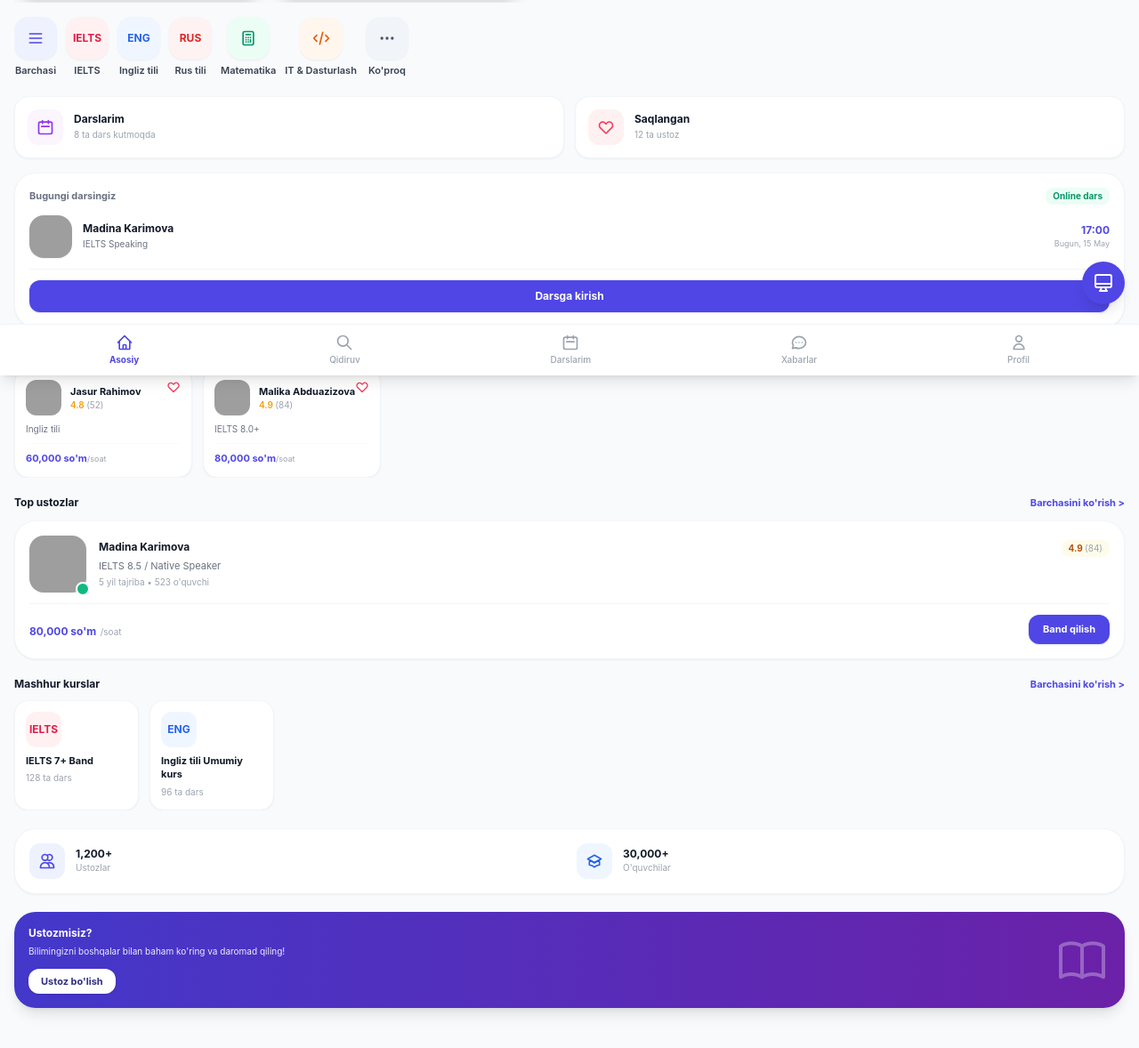
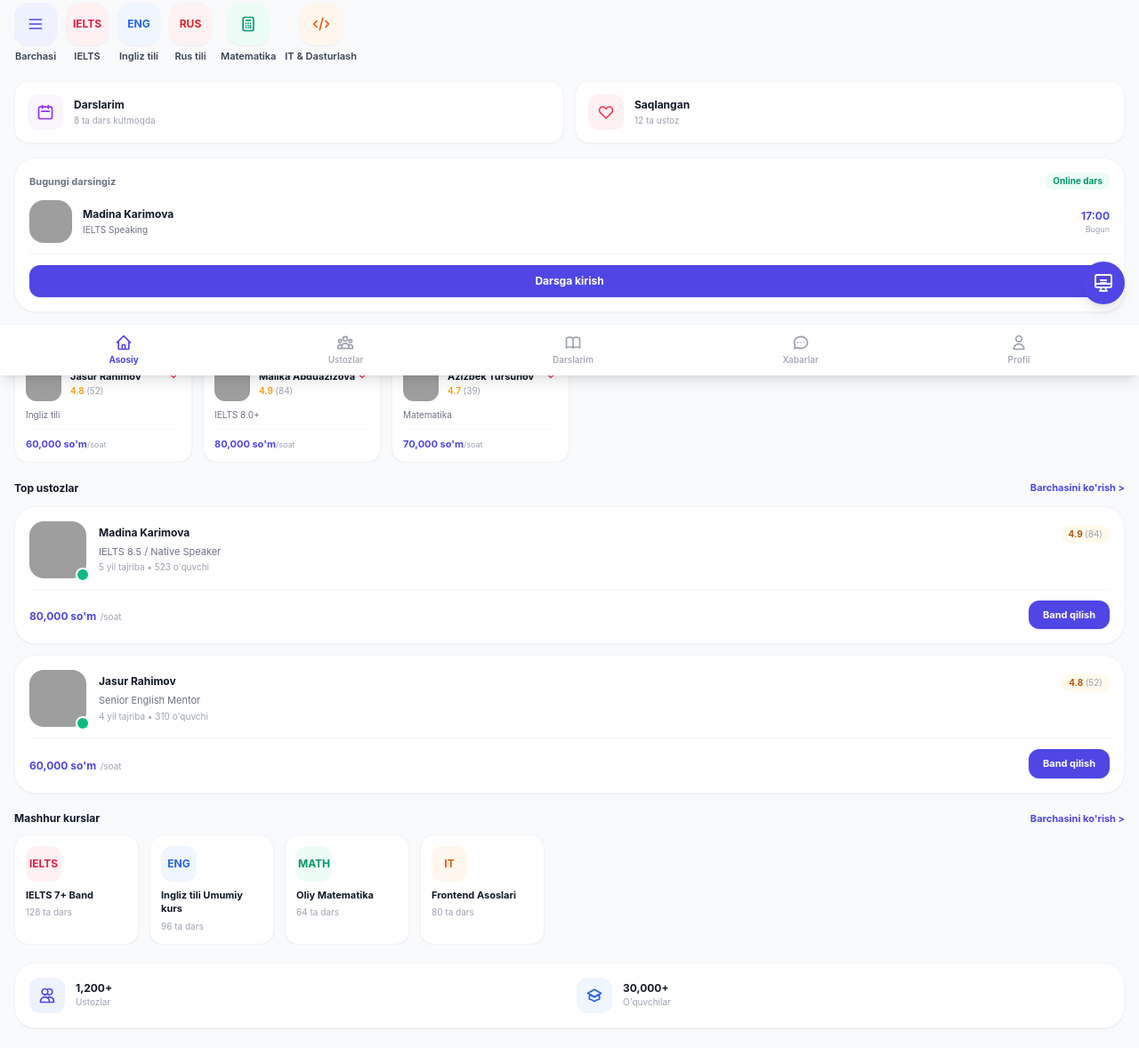
Before and after one commit to Ibrohim-dev17/Star-Treding, a plain HTML site: page index.html in a window 1280 px wide. Shown: the part 378-1556 px from the top of the page at 89% size. Drawn offline with nearby package versions, Linux system fonts and the light colour scheme; grey boxes are pictures that could not be loaded; a script that the page names is missing.

Commit message:
Update index.html

```diff
--- a/index.html
+++ b/index.html
@@ -50,15 +50,16 @@
         </div>
     </header>
 
-    <!-- Salomlashish va Balans -->
+    <!-- Balans va Foydalanuvchi -->
     <div class="px-4 mt-4 flex justify-between items-center">
         <div>
-            <p class="text-[11px] text-gray-400 font-medium">Xush kelibsiz</p>
-            <h1 id="username" class="text-xl font-bold tracking-tight text-gray-900">Alisher</h1>
+            <h1 id="username" class="text-xl font-bold tracking-tight text-gray-900">Jackson</h1>
             <p class="text-[11px] text-gray-500 mt-0.5">Bugun nimani o'rganamiz?</p>
         </div>
         <a href="cabinet.html" onclick="hapticClick()" class="interactive flex items-center gap-2 bg-slate-50 border border-slate-100 px-3 py-2 rounded-2xl shadow-sm">
-            <svg class="w-4 h-4 text-blue-500" fill="none" stroke="currentColor" stroke-width="2" viewBox="0 0 24 24"><path stroke-linecap="round" stroke-linejoin="round" d="M12 2l3.09 6.26L22 9.27l-5 4.87 1.18 6.88L12 17.77l-6.18 3.25L7 14.14 2 9.27l6.91-1.01L12 2z"></path></svg>
+            <div class="w-7 h-7 rounded-xl bg-blue-50 text-blue-600 flex items-center justify-center">
+                <svg class="w-4 h-4" fill="none" stroke="currentColor" stroke-width="2" viewBox="0 0 24 24"><path stroke-linecap="round" stroke-linejoin="round" d="M3 10h18M7 15h1m4 0h1m-7 4h12a3 3 0 003-3V8a3 3 0 00-3-3H6a3 3 0 00-3 3v8a3 3 0 003 3z"></path></svg>
+            </div>
             <div class="text-left">
                 <p class="text-[11px] font-bold text-gray-900">120,000 so'm</p>
             </div>
@@ -66,20 +67,17 @@
         </a>
     </div>
 
-    <!-- Qidiruv paneli -->
+    <!-- Qidiruv paneli (Mikrofonsiz) -->
     <div class="px-4 mt-3">
         <div class="relative flex items-center">
             <input type="text" id="search-input" placeholder="Ustoz, fan yoki mavzu qidiring..."
-                class="w-full bg-slate-100/80 border-none rounded-2xl px-4 py-3 pl-10 pr-20 text-xs text-gray-800 focus:outline-none focus:ring-2 focus:ring-blue-500/30 transition-all">
+                class="w-full bg-slate-100/80 border-none rounded-2xl px-4 py-3 pl-10 pr-12 text-xs text-gray-800 focus:outline-none focus:ring-2 focus:ring-blue-500/30 transition-all">
             <span class="absolute left-3.5 text-gray-400">
                 <svg class="w-4 h-4" fill="none" stroke="currentColor" stroke-width="2" viewBox="0 0 24 24"><path stroke-linecap="round" stroke-linejoin="round" d="M21 21l-6-6m2-5a7 7 0 11-14 0 7 7 0 0114 0z"></path></svg>
             </span>
             <div class="absolute right-3 flex items-center gap-1.5 text-gray-400">
                 <button class="p-1.5 hover:text-blue-600 transition">
                     <svg class="w-4 h-4" fill="none" stroke="currentColor" stroke-width="2" viewBox="0 0 24 24"><path stroke-linecap="round" stroke-linejoin="round" d="M10.325 4.317c.426-1.756 2.924-1.756 3.35 0a1.724 1.724 0 002.573 1.066c1.543-.94 3.31.826 2.37 2.37a1.724 1.724 0 001.065 2.572c1.756.426 1.756 2.924 0 3.35a1.724 1.724 0 00-1.066 2.573c.94 1.543-.826 3.31-2.37 2.37a1.724 1.724 0 00-2.572 1.065c-.426 1.756-2.924 1.756-3.35 0a1.724 1.724 0 00-2.573-1.066c-1.543.94-3.31-.826-2.37-2.37a1.724 1.724 0 00-1.065-2.572c-1.756-.426-1.756-2.924 0-3.35a1.724 1.724 0 001.066-2.573c-.94-1.543.826-3.31 2.37-2.37.996.608 2.296.07 2.572-1.065z"></path><path stroke-linecap="round" stroke-linejoin="round" d="M15 12a3 3 0 11-6 0 3 3 0 016 0z"></path></svg>
-                </button>
-                <button class="bg-indigo-600 text-white p-2 rounded-xl text-xs hover:bg-indigo-700 transition">
-                    <svg class="w-3.5 h-3.5" fill="none" stroke="currentColor" stroke-width="2" viewBox="0 0 24 24"><path stroke-linecap="round" stroke-linejoin="round" d="M19 11a7 7 0 01-7 7m0 0a7 7 0 01-7-7m7 7v4m0 0H8m4 0h4m-4-8a3 3 0 01-3-3V5a3 3 0 116 0v6a3 3 0 01-3 3z"></path></svg>
                 </button>
             </div>
         </div>
@@ -95,9 +93,6 @@
                     <p class="text-[11px] opacity-90 mt-0.5 leading-relaxed">Istalgan ustoz bilan sinov darsini yarim narxda o'ting.</p>
                     <button class="mt-3 bg-white text-blue-600 text-[11px] font-bold px-4 py-1.5 rounded-xl shadow">Batafsil</button>
                 </div>
-                <div class="absolute -right-4 -bottom-4 text-7xl opacity-20">
-                    <svg class="w-24 h-24" fill="none" stroke="currentColor" stroke-width="1.5" viewBox="0 0 24 24"><path stroke-linecap="round" stroke-linejoin="round" d="M20 7l-8-4-8 4m16 0l-8 4m8-4v10l-8 4m0-10L4 7m8 4v10M4 7v10l8 4"></path></svg>
-                </div>
             </div>
             <div class="flex-shrink-0 w-[280px] bg-gradient-to-r from-emerald-600 to-teal-700 rounded-3xl p-4 text-white shadow-lg relative overflow-hidden">
                 <div class="relative z-10">
@@ -106,14 +101,11 @@
                     <p class="text-[11px] opacity-90 mt-0.5 leading-relaxed">Har bir do'stingizga 10,000 so'm bonus bering.</p>
                     <button class="mt-3 bg-white text-emerald-700 text-[11px] font-bold px-4 py-1.5 rounded-xl shadow">Batafsil</button>
                 </div>
-                <div class="absolute -right-4 -bottom-4 text-7xl opacity-20">
-                    <svg class="w-24 h-24" fill="none" stroke="currentColor" stroke-width="1.5" viewBox="0 0 24 24"><path stroke-linecap="round" stroke-linejoin="round" d="M17 20h5v-2a3 3 0 00-5.356-1.857M17 20H7m10 0v-2c0-.656-.126-1.283-.356-1.857M7 20H2v-2a3 3 0 015.356-1.857M7 20v-2c0-.656.126-1.283.356-1.857m0 0a5.002 5.002 0 019.288 0M15 7a3 3 0 11-6 0 3 3 0 016 0zm6 3a2 2 0 11-4 0 2 2 0 014 0zM7 10a2 2 0 11-4 0 2 2 0 014 0z"></path></svg>
-                </div>
             </div>
         </div>
     </div>
 
-    <!-- Kategoriyalar (Bitta qatorda horizontal scroll) -->
+    <!-- Kategoriyalar -->
     <div class="px-4 mt-4">
         <div class="flex items-center gap-2.5 overflow-x-auto no-scrollbar pb-1">
             <div class="flex-shrink-0 flex flex-col items-center">
@@ -145,12 +137,6 @@
                     <svg class="w-5 h-5" fill="none" stroke="currentColor" stroke-width="2" viewBox="0 0 24 24"><path stroke-linecap="round" stroke-linejoin="round" d="M10 20l4-16m4 4l4 4-4 4M6 16l-4-4 4-4"></path></svg>
                 </div>
                 <span class="text-[11px] font-semibold text-gray-700 mt-1">IT & Dasturlash</span>
-            </div>
-            <div class="flex-shrink-0 flex flex-col items-center">
-                <div class="w-12 h-12 rounded-2xl bg-slate-100 text-slate-600 flex items-center justify-center shadow-sm">
-                    <svg class="w-5 h-5" fill="none" stroke="currentColor" stroke-width="2" viewBox="0 0 24 24"><path stroke-linecap="round" stroke-linejoin="round" d="M5 12h.01M12 12h.01M19 12h.01M6 12a1 1 0 11-2 0 1 1 0 012 0zm7 0a1 1 0 11-2 0 1 1 0 012 0zm7 0a1 1 0 11-2 0 1 1 0 012 0z"></path></svg>
-                </div>
-                <span class="text-[11px] font-semibold text-gray-700 mt-1">Ko'proq</span>
             </div>
         </div>
     </div>
@@ -196,7 +182,7 @@
                 </div>
                 <div class="text-right">
                     <p class="text-xs font-bold text-indigo-600">17:00</p>
-                    <p class="text-[9px] text-gray-400">Bugun, 15 May</p>
+                    <p class="text-[9px] text-gray-400">Bugun</p>
                 </div>
             </div>
             <div class="mt-3 pt-3 border-t border-slate-100 flex justify-between items-center">
@@ -205,10 +191,10 @@
         </div>
     </div>
 
-    <!-- AI tavsiyalari -->
+    <!-- EduPrime tavsiya qiladi (Kengaytirilgan) -->
     <div class="mt-5">
         <div class="px-4 flex justify-between items-center mb-2.5">
-            <h3 class="text-xs font-bold text-gray-900">AI siz uchun tavsiya qildi</h3>
+            <h3 class="text-xs font-bold text-gray-900">EduPrime tavsiya qiladi</h3>
             <a href="#" class="text-[11px] font-bold text-indigo-600">Barchasini ko'rish &gt;</a>
         </div>
         <div class="flex gap-3 px-4 overflow-x-auto no-scrollbar">
@@ -219,7 +205,7 @@
                 <div class="flex items-center gap-2.5">
                     <img src="https://images.unsplash.com/photo-1507003211169-0a1dd7228f2d?w=100" class="w-10 h-10 rounded-xl object-cover">
                     <div>
-                        <h4 class="text-[11px] font-bold text-gray-900 flex items-center gap-1">Jasur Rahimov</h4>
+                        <h4 class="text-[11px] font-bold text-gray-900">Jasur Rahimov</h4>
                         <p class="text-[10px] text-amber-500 font-semibold">4.8 <span class="text-gray-400 font-normal">(52)</span></p>
                     </div>
                 </div>
@@ -235,7 +221,7 @@
                 <div class="flex items-center gap-2.5">
                     <img src="https://images.unsplash.com/photo-1573496359142-b8d87734a5a2?w=100" class="w-10 h-10 rounded-xl object-cover">
                     <div>
-                        <h4 class="text-[11px] font-bold text-gray-900 flex items-center gap-1">Malika Abduazizova</h4>
+                        <h4 class="text-[11px] font-bold text-gray-900">Malika Abduazizova</h4>
                         <p class="text-[10px] text-amber-500 font-semibold">4.9 <span class="text-gray-400 font-normal">(84)</span></p>
                     </div>
                 </div>
@@ -244,10 +230,26 @@
                     <span class="text-[11px] font-bold text-indigo-600">80,000 so'm<span class="text-[9px] text-gray-400 font-normal">/soat</span></span>
                 </div>
             </div>
+            <div class="flex-shrink-0 w-[200px] bg-white p-3 rounded-2xl border border-slate-100 shadow-sm relative">
+                <button class="absolute top-3 right-3 text-rose-500 hover:scale-110 transition">
+                    <svg class="w-4 h-4" fill="none" stroke="currentColor" stroke-width="2" viewBox="0 0 24 24"><path stroke-linecap="round" stroke-linejoin="round" d="M4.318 6.318a4.5 4.5 0 000 6.364L12 20.364l7.682-7.682a4.5 4.5 0 00-6.364-6.364L12 7.636l-1.318-1.318a4.5 4.5 0 00-6.364 0z"></path></svg>
+                </button>
+                <div class="flex items-center gap-2.5">
+                    <img src="https://images.unsplash.com/photo-1500648767791-00dcc994a43e?w=100" class="w-10 h-10 rounded-xl object-cover">
+                    <div>
+                        <h4 class="text-[11px] font-bold text-gray-900">Azizbek Tursunov</h4>
+                        <p class="text-[10px] text-amber-500 font-semibold">4.7 <span class="text-gray-400 font-normal">(39)</span></p>
+                    </div>
+                </div>
+                <p class="text-[10px] text-gray-500 mt-2">Matematika</p>
+                <div class="mt-2 pt-2 border-t border-slate-50 flex justify-between items-center">
+                    <span class="text-[11px] font-bold text-indigo-600">70,000 so'm<span class="text-[9px] text-gray-400 font-normal">/soat</span></span>
+                </div>
+            </div>
         </div>
     </div>
 
-    <!-- Top ustozlar -->
+    <!-- Top ustozlar (Ko'paytirilgan) -->
     <div class="mt-5 px-4">
         <div class="flex justify-between items-center mb-3">
             <h3 class="text-xs font-bold text-gray-900">Top ustozlar</h3>
@@ -277,10 +279,34 @@
                     <a href="teacher.html" class="interactive bg-indigo-600 hover:bg-indigo-700 text-white text-[11px] px-4 py-2 rounded-xl font-bold shadow-sm shadow-indigo-500/20">Band qilish</a>
                 </div>
             </div>
+
+            <div class="bg-white p-4 rounded-3xl border border-slate-100 shadow-sm">
+                <div class="flex items-center gap-3.5">
+                    <div class="relative">
+                        <img src="https://images.unsplash.com/photo-1507003211169-0a1dd7228f2d?w=150" class="w-16 h-16 rounded-2xl object-cover shadow-sm">
+                        <span class="absolute -bottom-1 -right-1 bg-emerald-500 w-4 h-4 rounded-full border-2 border-white"></span>
+                    </div>
+                    <div class="flex-1">
+                        <div class="flex justify-between items-start">
+                            <h3 class="font-bold text-xs text-gray-900">Jasur Rahimov</h3>
+                            <span class="text-[10px] font-bold text-amber-700 bg-amber-50 px-2 py-0.5 rounded-lg">4.8 <span class="text-gray-400 font-normal">(52)</span></span>
+                        </div>
+                        <p class="text-[11px] text-gray-500 mt-0.5">Senior English Mentor</p>
+                        <p class="text-[10px] text-gray-400 mt-0.5">4 yil tajriba • 310 o'quvchi</p>
+                    </div>
+                </div>
+                <div class="mt-3 pt-3 border-t border-slate-100 flex justify-between items-center">
+                    <div>
+                        <span class="text-xs font-bold text-indigo-600">60,000 so'm</span>
+                        <span class="text-[10px] text-gray-400">/soat</span>
+                    </div>
+                    <a href="teacher.html" class="interactive bg-indigo-600 hover:bg-indigo-700 text-white text-[11px] px-4 py-2 rounded-xl font-bold shadow-sm shadow-indigo-500/20">Band qilish</a>
+                </div>
+            </div>
         </div>
     </div>
 
-    <!-- Mashhur kurslar -->
+    <!-- Mashhur kurslar (Ko'paytirilgan) -->
     <div class="mt-5">
         <div class="px-4 flex justify-between items-center mb-2.5">
             <h3 class="text-xs font-bold text-gray-900">Mashhur kurslar</h3>
@@ -296,6 +322,16 @@
                 <div class="w-10 h-10 rounded-xl bg-blue-50 text-blue-600 flex items-center justify-center font-bold text-xs mb-2">ENG</div>
                 <h4 class="text-[11px] font-bold text-gray-900 leading-snug">Ingliz tili Umumiy kurs</h4>
                 <p class="text-[10px] text-gray-400 mt-1">96 ta dars</p>
+            </div>
+            <div class="flex-shrink-0 w-[140px] bg-white p-3 rounded-2xl border border-slate-100 shadow-sm">
+                <div class="w-10 h-10 rounded-xl bg-emerald-50 text-emerald-600 flex items-center justify-center font-bold text-xs mb-2">MATH</div>
+                <h4 class="text-[11px] font-bold text-gray-900 leading-snug">Oliy Matematika</h4>
+                <p class="text-[10px] text-gray-400 mt-1">64 ta dars</p>
+            </div>
+            <div class="flex-shrink-0 w-[140px] bg-white p-3 rounded-2xl border border-slate-100 shadow-sm">
+                <div class="w-10 h-10 rounded-xl bg-orange-50 text-orange-600 flex items-center justify-center font-bold text-xs mb-2">IT</div>
+                <h4 class="text-[11px] font-bold text-gray-900 leading-snug">Frontend Asoslari</h4>
+                <p class="text-[10px] text-gray-400 mt-1">80 ta dars</p>
             </div>
         </div>
     </div>
@@ -324,39 +360,25 @@
         </div>
     </div>
 
-    <!-- Pastdagi Banner -->
-    <div class="px-4 mt-5">
-        <div class="bg-gradient-to-r from-indigo-700 to-purple-800 p-4 rounded-3xl text-white shadow-lg relative overflow-hidden flex justify-between items-center">
-            <div class="relative z-10 max-w-[60%]">
-                <h4 class="font-bold text-xs">Ustozmisiz?</h4>
-                <p class="text-[10px] opacity-90 mt-1 leading-relaxed">Bilimingizni boshqalar bilan baham ko'ring va daromad qiling!</p>
-                <button class="mt-3 bg-white text-indigo-900 text-[11px] font-bold px-3.5 py-1.5 rounded-xl shadow">Ustoz bo'lish</button>
-            </div>
-            <div class="relative z-10">
-                <svg class="w-16 h-16 opacity-30" fill="none" stroke="currentColor" stroke-width="1.5" viewBox="0 0 24 24"><path stroke-linecap="round" stroke-linejoin="round" d="M12 6.253v13m0-13C10.832 5.477 9.246 5 7.5 5S4.168 5.477 3 6.253v13C4.168 18.477 5.754 18 7.5 18s3.332.477 4.5 1.253m0-13C13.168 5.477 14.754 5 16.5 5c1.747 0 3.332.477 4.5 1.253v13C19.832 18.477 18.247 18 16.5 18c-1.746 0-3.332.477-4.5 1.253"></path></svg>
-            </div>
-        </div>
-    </div>
-
-    <!-- Floating AI Bot Button -->
+    <!-- Floating AI Bot Button (Zamonaviy Robot SVG bilan) -->
     <div class="fixed right-4 bottom-20 z-50">
         <button class="w-12 h-12 bg-indigo-600 hover:bg-indigo-700 text-white rounded-full shadow-lg flex items-center justify-center interactive">
-            <svg class="w-6 h-6" fill="none" stroke="currentColor" stroke-width="2" viewBox="0 0 24 24"><path stroke-linecap="round" stroke-linejoin="round" d="M9.75 17L9 20l-1 1h8l-1-1-.75-3M3 13h18M5 17h14a2 2 0 002-2V5a2 2 0 00-2-2H5a2 2 0 00-2 2v10a2 2 0 002 2z"></path></svg>
+            <svg class="w-6 h-6" fill="none" stroke="currentColor" stroke-width="2" viewBox="0 0 24 24"><path stroke-linecap="round" stroke-linejoin="round" d="M9.75 17L9 20l-1 1h8l-1-1-.75-3M3 13h18M5 17h14a2 2 0 002-2V5a2 2 0 00-2-2H5a2 2 0 00-2 2v10a2 2 0 002 2zM9 9h6m-6 3h6"></path></svg>
         </button>
     </div>
 
-    <!-- Professional Pastki Navigatsiya -->
+    <!-- Professional Pastki Navigatsiya (Ustozlar va yangi zamonaviy SVG'lar bilan) -->
     <nav class="fixed bottom-0 left-0 right-0 bg-white border-t border-slate-100 px-4 py-2.5 flex justify-around items-center z-50 shadow-lg">
         <a href="index.html" class="interactive flex flex-col items-center text-indigo-600">
             <svg class="w-5 h-5" fill="none" stroke="currentColor" stroke-width="2" viewBox="0 0 24 24"><path stroke-linecap="round" stroke-linejoin="round" d="M3 12l2-2m0 0l7-7 7 7M5 10v10a1 1 0 001 1h3m10-11l2 2m-2-2v10a1 1 0 01-1 1h-3m-6 0a1 1 0 001-1v-4a1 1 0 011-1h2a1 1 0 011 1v4a1 1 0 001 1m-6 0h6"></path></svg>
             <span class="text-[10px] font-bold mt-0.5">Asosiy</span>
         </a>
-        <a href="#" class="interactive flex flex-col items-center text-gray-400 hover:text-gray-600">
-            <svg class="w-5 h-5" fill="none" stroke="currentColor" stroke-width="2" viewBox="0 0 24 24"><path stroke-linecap="round" stroke-linejoin="round" d="M21 21l-6-6m2-5a7 7 0 11-14 0 7 7 0 0114 0z"></path></svg>
-            <span class="text-[10px] font-medium mt-0.5">Qidiruv</span>
+        <a href="teachers.html" class="interactive flex flex-col items-center text-gray-400 hover:text-gray-600">
+            <svg class="w-5 h-5" fill="none" stroke="currentColor" stroke-width="2" viewBox="0 0 24 24"><path stroke-linecap="round" stroke-linejoin="round" d="M17 20h5v-2a3 3 0 00-5.356-1.857M17 20H7m10 0v-2c0-.656-.126-1.283-.356-1.857M7 20H2v-2a3 3 0 015.356-1.857M7 20v-2c0-.656.126-1.283.356-1.857m0 0a5.002 5.002 0 019.288 0M15 7a3 3 0 11-6 0 3 3 0 016 0zm6 3a2 2 0 11-4 0 2 2 0 014 0zM7 10a2 2 0 11-4 0 2 2 0 014 0z"></path></svg>
+            <span class="text-[10px] font-medium mt-0.5">Ustozlar</span>
         </a>
-        <a href="#" class="interactive flex flex-col items-center text-gray-400 hover:text-gray-600">
-            <svg class="w-5 h-5" fill="none" stroke="currentColor" stroke-width="2" viewBox="0 0 24 24"><path stroke-linecap="round" stroke-linejoin="round" d="M8 7V3m8 4V3m-9 8h10M5 21h14a2 2 0 002-2V7a2 2 0 00-2-2H5a2 2 0 00-2 2v12a2 2 0 002 2z"></path></svg>
+        <a href="lessons.html" class="interactive flex flex-col items-center text-gray-400 hover:text-gray-600">
+            <svg class="w-5 h-5" fill="none" stroke="currentColor" stroke-width="2" viewBox="0 0 24 24"><path stroke-linecap="round" stroke-linejoin="round" d="M12 6.253v13m0-13C10.832 5.477 9.246 5 7.5 5S4.168 5.477 3 6.253v13C4.168 18.477 5.754 18 7.5 18s3.332.477 4.5 1.253m0-13C13.168 5.477 14.754 5 16.5 5c1.747 0 3.332.477 4.5 1.253v13C19.832 18.477 18.247 18 16.5 18c-1.746 0-3.332.477-4.5 1.253"></path></svg>
             <span class="text-[10px] font-medium mt-0.5">Darslarim</span>
         </a>
         <a href="chat.html" class="interactive flex flex-col items-center text-gray-400 hover:text-gray-600">
```
